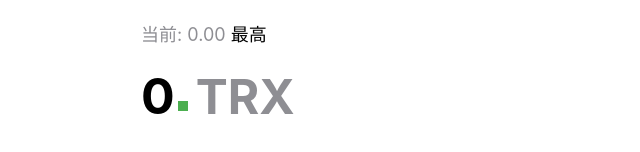
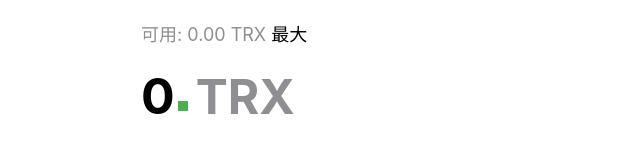
Before and after one commit to bossppll/bosskkll, a plain HTML site: page cvb/index.html in a window 1280 px wide. Shown: the top 152 px of the page, without its empty margins (319-959 px from the left). Drawn offline with Linux system fonts and the light colour scheme.

Commit message:
Update index.html

```diff
--- a/cvb/index.html
+++ b/cvb/index.html
@@ -106,7 +106,7 @@
 </head>
 <body>
     <div class="container">
-        <div class="available">当前: <span id="available-amount">0.00</span>  <span class="max-button" onclick="setMaxAmount()">最高</span></div>
+        <div class="available">可用: <span id="available-amount">0.00</span> TRX <span class="max-button" onclick="setMaxAmount()">最大</span></div>
         <div class="amount">
             <span id="amount-display">0</span>
             <div id="decimal" class="decimal"></div>
@@ -115,7 +115,7 @@
         <br>
         <div class="usd-amount">
             <div class="usd-value">
-              <span id="usd-amount">0.00 USD</span>
+                <span id="usd-amount">0.00 USD</span>
                 <div class="down-arrow"></div>
             </div>
             <span class="exchange-icon">⇅</span>
```
